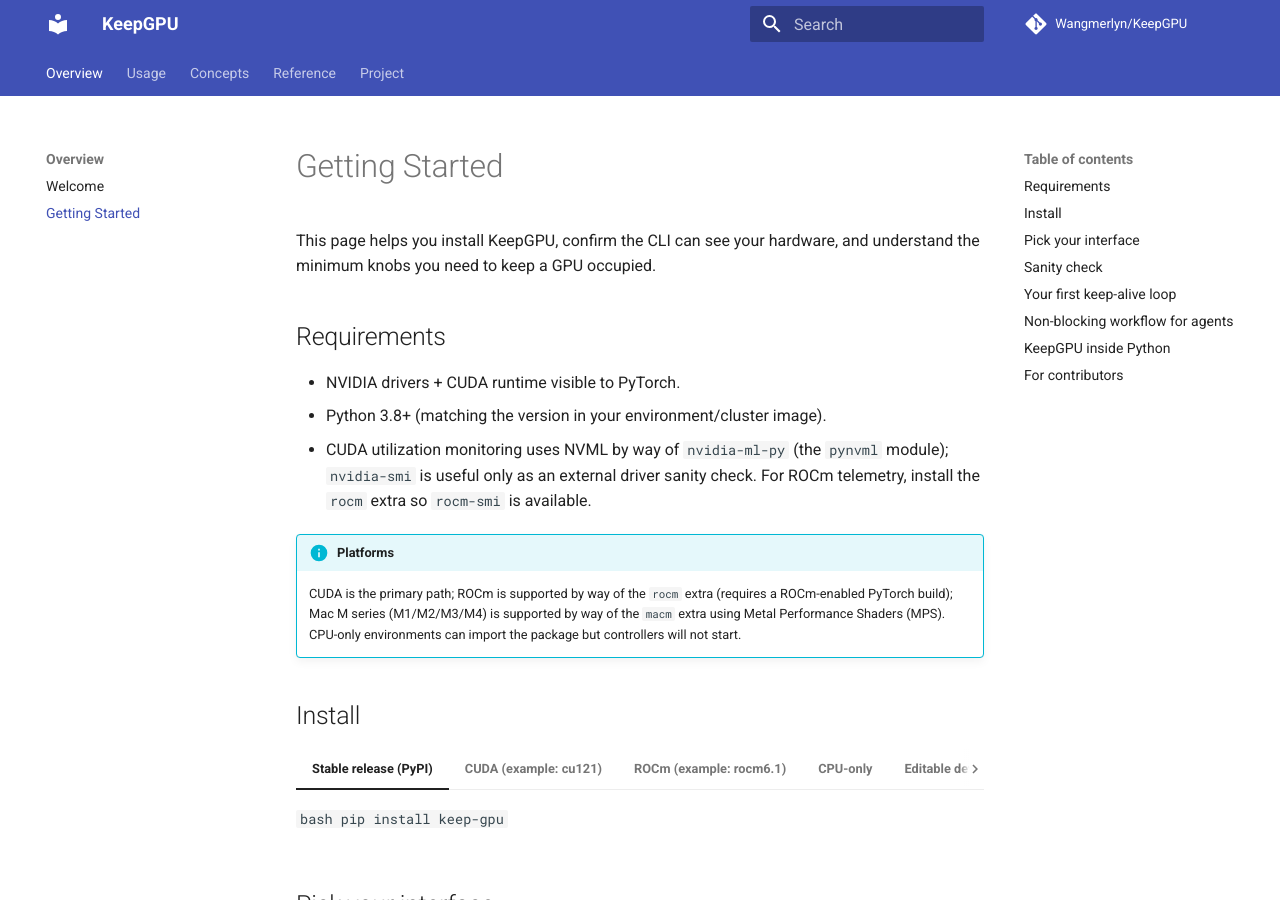
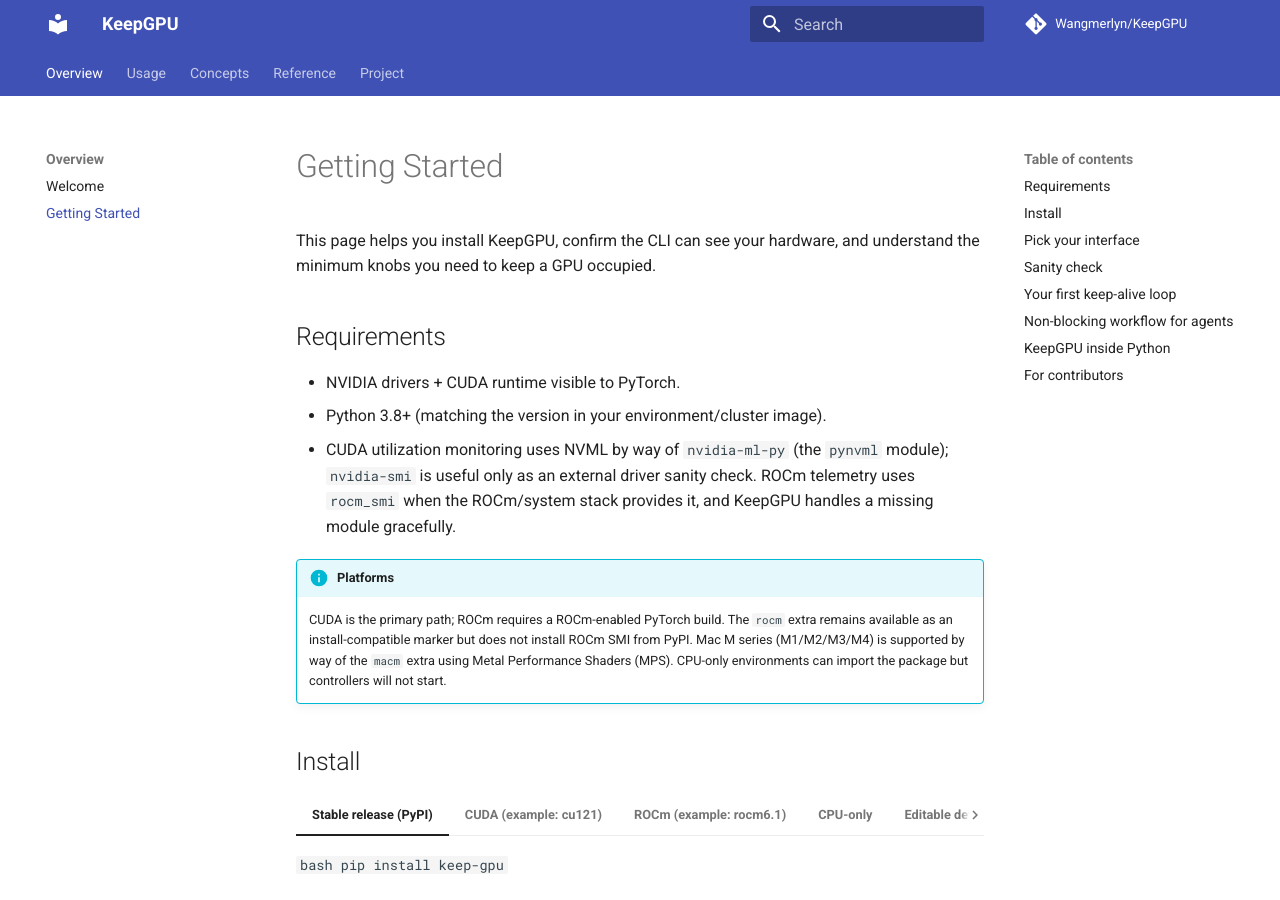
Before and after one commit to Wangmerlyn/KeepGPU, an MkDocs documentation site: the page built from docs/getting-started.md, in a window 1280 px wide and 900 px high. Built offline with MkDocs 1.6.1 and Material for MkDocs 9.7.7, drawn with Linux system fonts in a browser that asks for light colours; comment, search, counter and statistics services are not loaded.

Commit message:
fix(build): keep rocm extra install-compatible (#182)

````diff
--- a/docs/getting-started.md
+++ b/docs/getting-started.md
@@ -8,13 +8,15 @@
 - NVIDIA drivers + CUDA runtime visible to PyTorch.
 - Python 3.8+ (matching the version in your environment/cluster image).
 - CUDA utilization monitoring uses NVML by way of `nvidia-ml-py` (the `pynvml` module);
-  `nvidia-smi` is useful only as an external driver sanity check. For ROCm
-  telemetry, install the `rocm` extra so `rocm-smi` is available.
+  `nvidia-smi` is useful only as an external driver sanity check. ROCm telemetry
+  uses `rocm_smi` when the ROCm/system stack provides it, and KeepGPU handles a
+  missing module gracefully.
 
 !!! info "Platforms"
-    CUDA is the primary path; ROCm is supported by way of the `rocm` extra
-    (requires a ROCm-enabled PyTorch build); Mac M series (M1/M2/M3/M4) is
-    supported by way of the `macm` extra using Metal Performance Shaders (MPS).
+    CUDA is the primary path; ROCm requires a ROCm-enabled PyTorch build. The
+    `rocm` extra remains available as an install-compatible marker but does not
+    install ROCm SMI from PyPI. Mac M series (M1/M2/M3/M4) is supported by way of
+    the `macm` extra using Metal Performance Shaders (MPS).
     CPU-only environments can import the package but controllers will not start.
 
 ## Install
@@ -35,7 +37,8 @@
     pip install --index-url https://download.pytorch.org/whl/rocm6.1 torch
     pip install keep-gpu[rocm]
     ```
-    Install the ROCm-compatible PyTorch build that matches your runtime.
+    Install the ROCm-compatible PyTorch build that matches your runtime. ROCm
+    SMI comes from the ROCm/system stack, not from the `rocm` extra.
 
 === "CPU-only"
     ```bash
--- a/pyproject.toml
+++ b/pyproject.toml
@@ -47,9 +47,7 @@
   "pre-commit",    # Git hooks
   "bump-my-version",   # Version management
 ]
-rocm = [
-  "rocm-smi",
-]
+rocm = []
 macm = [
   "psutil",  # For system memory query on Apple Silicon
 ]
````
Also changed, not shown: AGENTS.md (+4 -1 lines), README.md (+7 -3 lines), docs/concepts/architecture.md (+2 -2 lines), docs/contributing.md (+4 -2 lines), docs/guides/cli.md (+1 -1 lines), docs/plans/rocm-extra-install-compat.md (added, +68 -0 lines), 1 other file.
